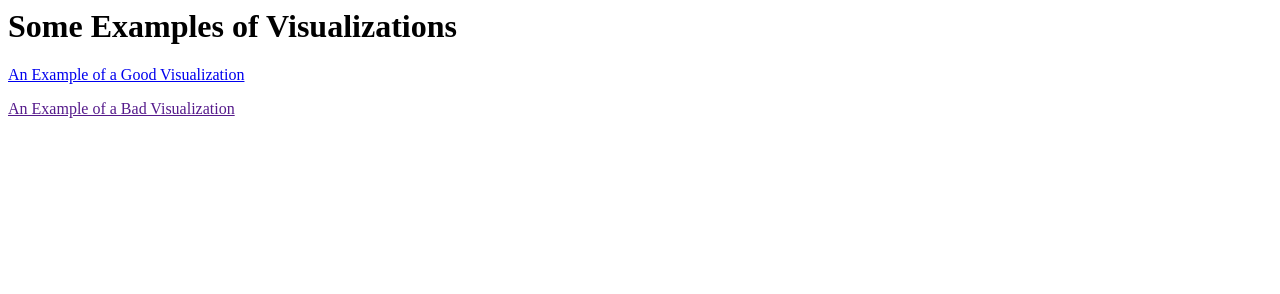
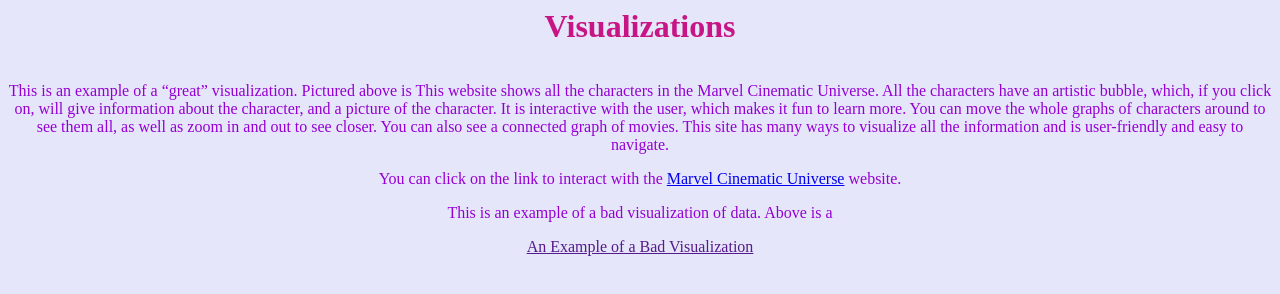
Before and after one commit to SarahBridges/vision, a plain HTML site: page index.html in a window 1280 px wide. Drawn offline with Linux system fonts and the light colour scheme.

Commit message:
Update index.html

```diff
--- a/index.html
+++ b/index.html
@@ -1,7 +1,24 @@
 <html>
+  <head>
+    <link href="css.css" type="text/css" rel="stylesheet" />
+  </head>
 <body>
-<h1>Some Examples of Visualizations</h1>
-<p><a href="https://graphics.straitstimes.com/STI/STIMEDIA/Interactives/2018/04/marvel-cinematic-universe-whos-who-interactive/index.html">An Example of a Good Visualization</a></p>
+<h1>Visualizations</h1>
+  <img>
+  <p>This is an example of a “great” visualization. Pictured above is
+    This website shows
+    all the characters in the Marvel Cinematic Universe. All the characters
+    have an artistic bubble, which, if you click on, will give information
+    about the character, and a picture of the character. It is interactive
+    with the user, which makes it fun to learn more. You can move the whole
+    graphs of characters around to see them all, as well as zoom in and out
+    to see closer. You can also see a connected graph of movies. This site
+    has many ways to visualize all the information and is user-friendly and
+    easy to navigate.</p>
+<p>You can click on the link to interact with the
+  <a href="https://graphics.straitstimes.com/STI/STIMEDIA/Interactives/2018/04/marvel-cinematic-universe-whos-who-interactive/index.html">
+    Marvel Cinematic Universe</a> website.</p>
+  <p>This is an example of a bad visualization of data. Above is a </p>
 <p><a href="">An Example of a Bad Visualization</a></p>
 
 
```
